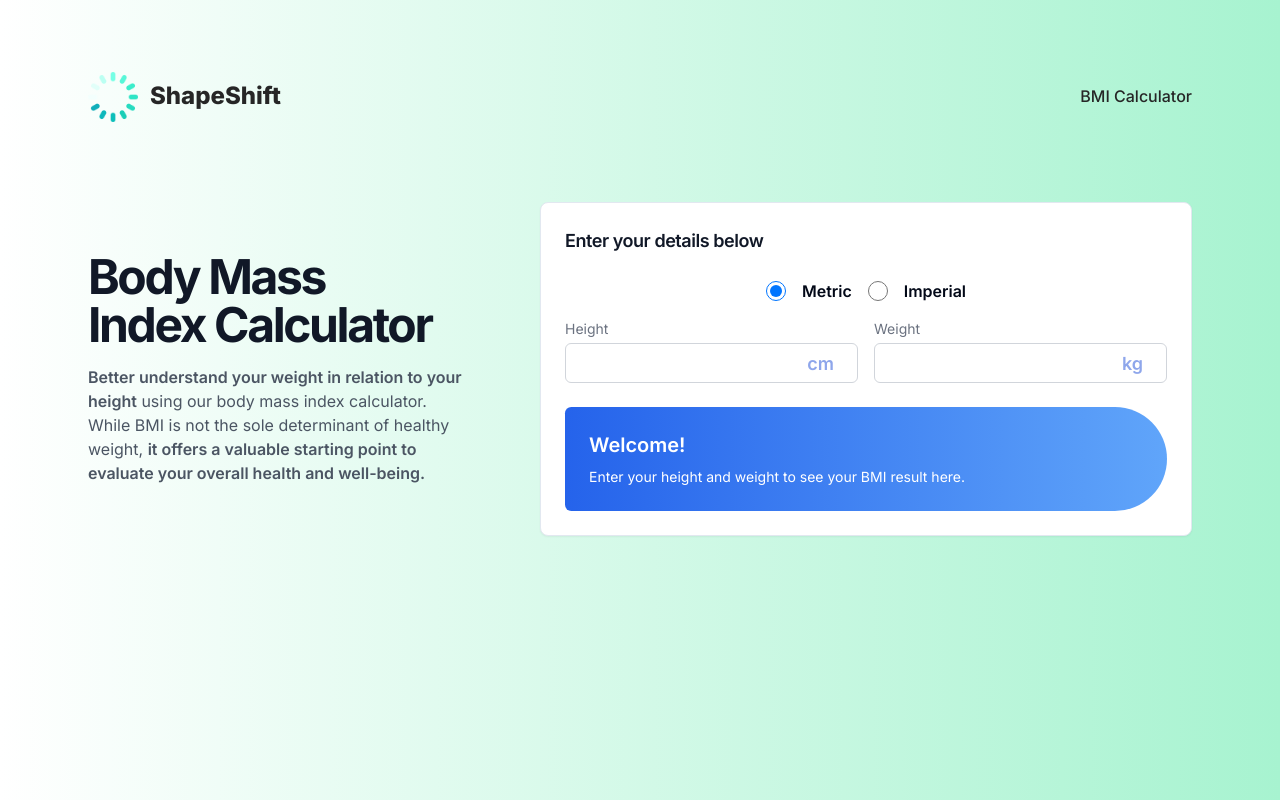
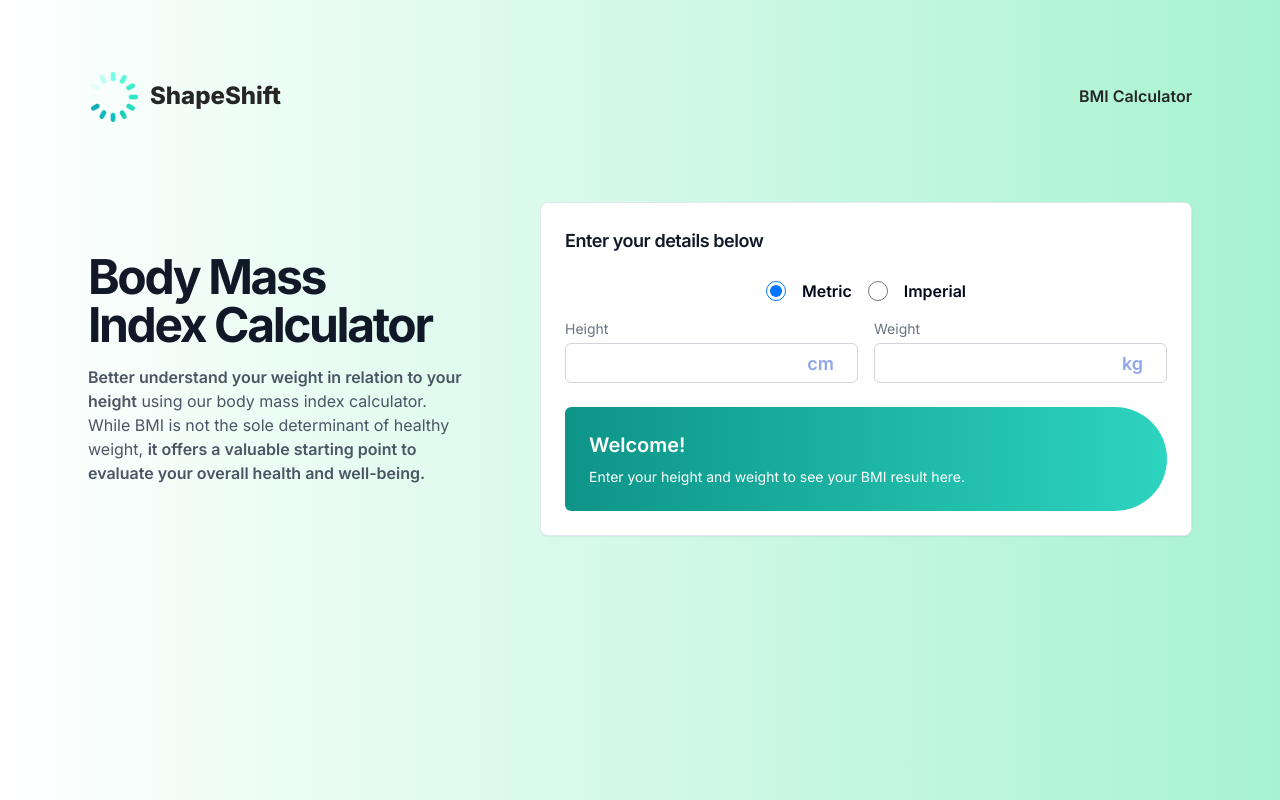
Before and after one commit to johncanero/shape-shift, a Next.js app: page / in a window 1280 px wide. Built offline with nearby package versions, Linux system fonts and the light colour scheme.

Commit message:
Change Theme Color

```diff
--- a/components/Header.tsx
+++ b/components/Header.tsx
@@ -183,7 +183,7 @@ const Header = () => {
                         </form>
 
                         {/* Welcome - Enter your Height and Weight */}
-                        <div className='p-6 text-white bg-gradient-to-r from-blue-600 to-blue-400 md:rounded-r-[100px] rounded-r-xl rounded-l-xl'>
+                        <div className='p-6 text-white bg-gradient-to-r from-teal-600 to-teal-400 md:rounded-r-[100px] rounded-r-xl rounded-l-xl'>
                             {!bmi ? (
                                 <>
                                     <span className='flex mb-2 text-xl font-semibold'>
--- a/components/Navbar.tsx
+++ b/components/Navbar.tsx
@@ -19,11 +19,9 @@ const Navbar = () => {
                 </div>
 
                 <div className="hidden mt-3 md:block">
-                    <h2 className="font-medium text-neutral-800">BMI Calculator</h2>
+                    <h2 className="font-semibold text-neutral-800">BMI Calculator</h2>
                 </div>
             </div>
-
-
         </div>
     );
 }
```
